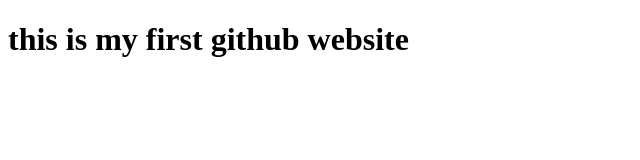
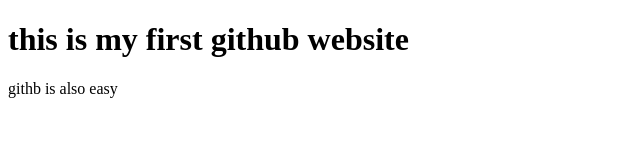
Before and after one commit to MuhammadBasit9951/first-at-github-disktop, a plain HTML site: page index.html in a window 1280 px wide. Shown: the whole page, without its empty margins (0-640 px from the left). Drawn offline with Linux system fonts and the light colour scheme.

Commit message:
Update index.html
also

```diff
--- a/index.html
+++ b/index.html
@@ -7,6 +7,7 @@
 </head>
 <body>
     <h1>this is my first github website</h1>
+    githb is also easy
 
 </body>
 </html>
```
